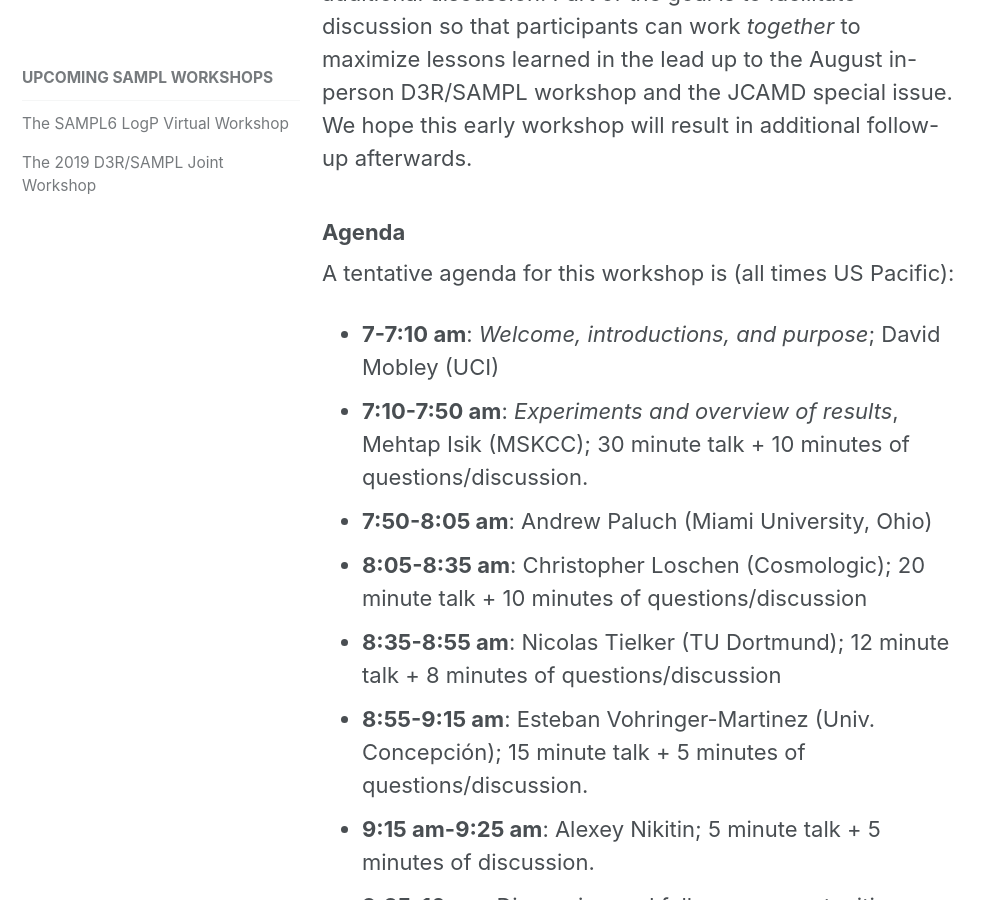
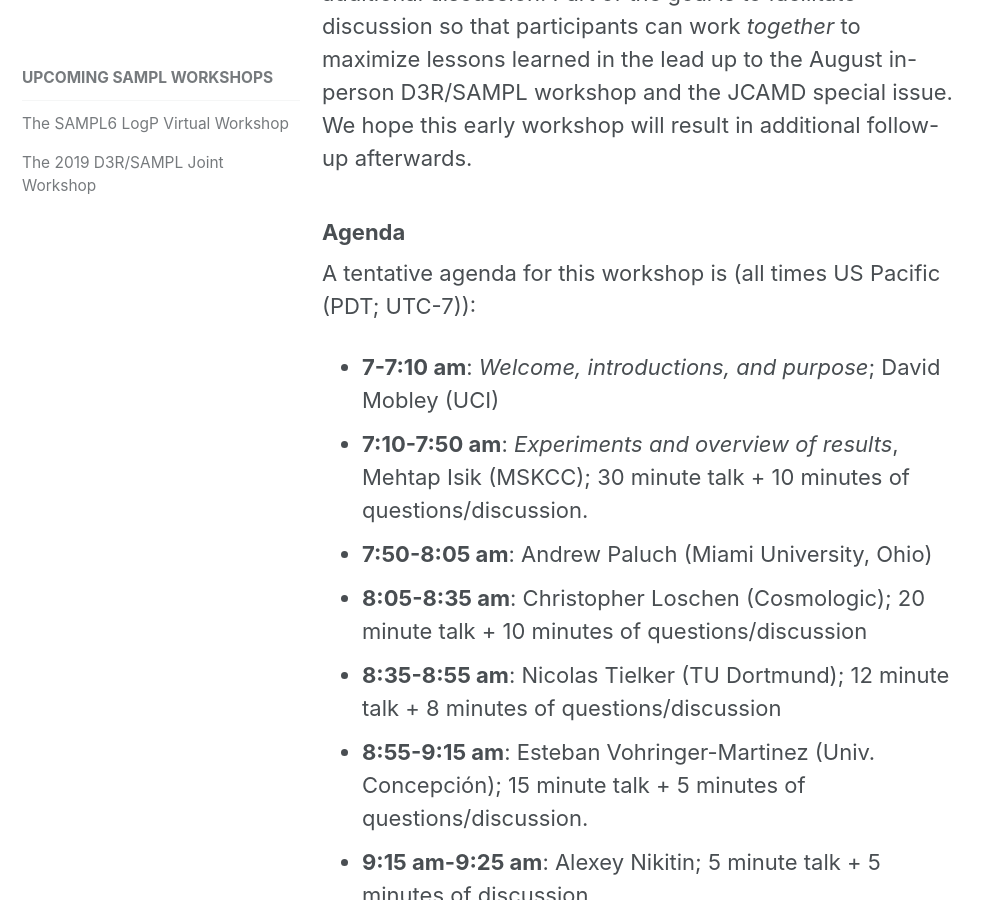
Before and after one commit to samplchallenges/samplchallenges.github.io, a Jekyll site: the page built from _current_challenges/01_workshops.md, in a window 1280 px wide and 900 px high, scrolled down 614 px. Shown: the whole window, without its empty margins (0-994 px from the left). Built offline with Jekyll 4.4.1, drawn with Linux system fonts in a browser that asks for light colours.

Commit message:
Add more clarity on time zone

```diff
--- a/_current_challenges/01_workshops.md
+++ b/_current_challenges/01_workshops.md
@@ -18,7 +18,7 @@ We hope this early workshop will result in additional follow-up afterwards.
 
 ### Agenda
 
-A tentative agenda for this workshop is (all times US Pacific):
+A tentative agenda for this workshop is (all times US Pacific (PDT; UTC-7)):
 - **7-7:10 am**: *Welcome, introductions, and purpose*; David Mobley (UCI)
 - **7:10-7:50 am**: *Experiments and overview of results*, Mehtap Isik (MSKCC); 30 minute talk + 10 minutes of questions/discussion.
 - **7:50-8:05 am**: Andrew Paluch (Miami University, Ohio)
```
